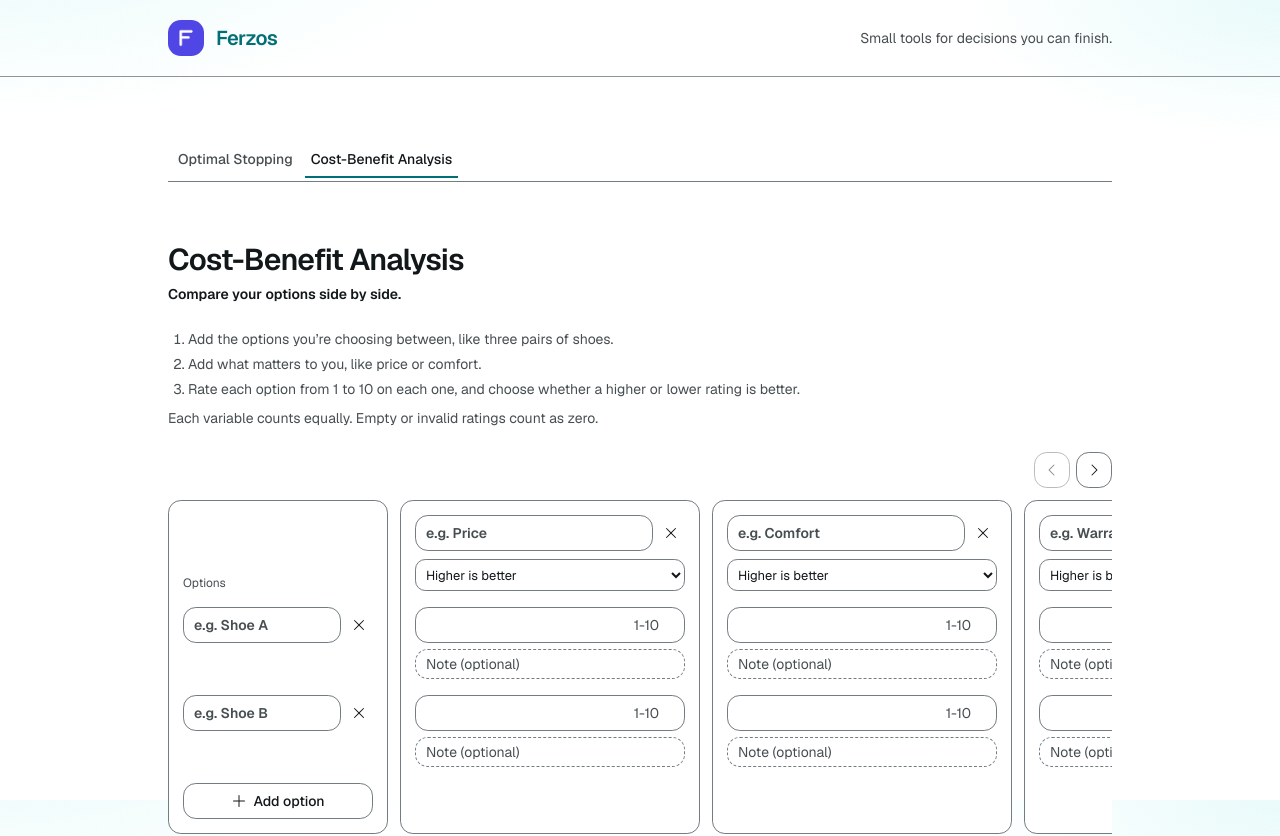
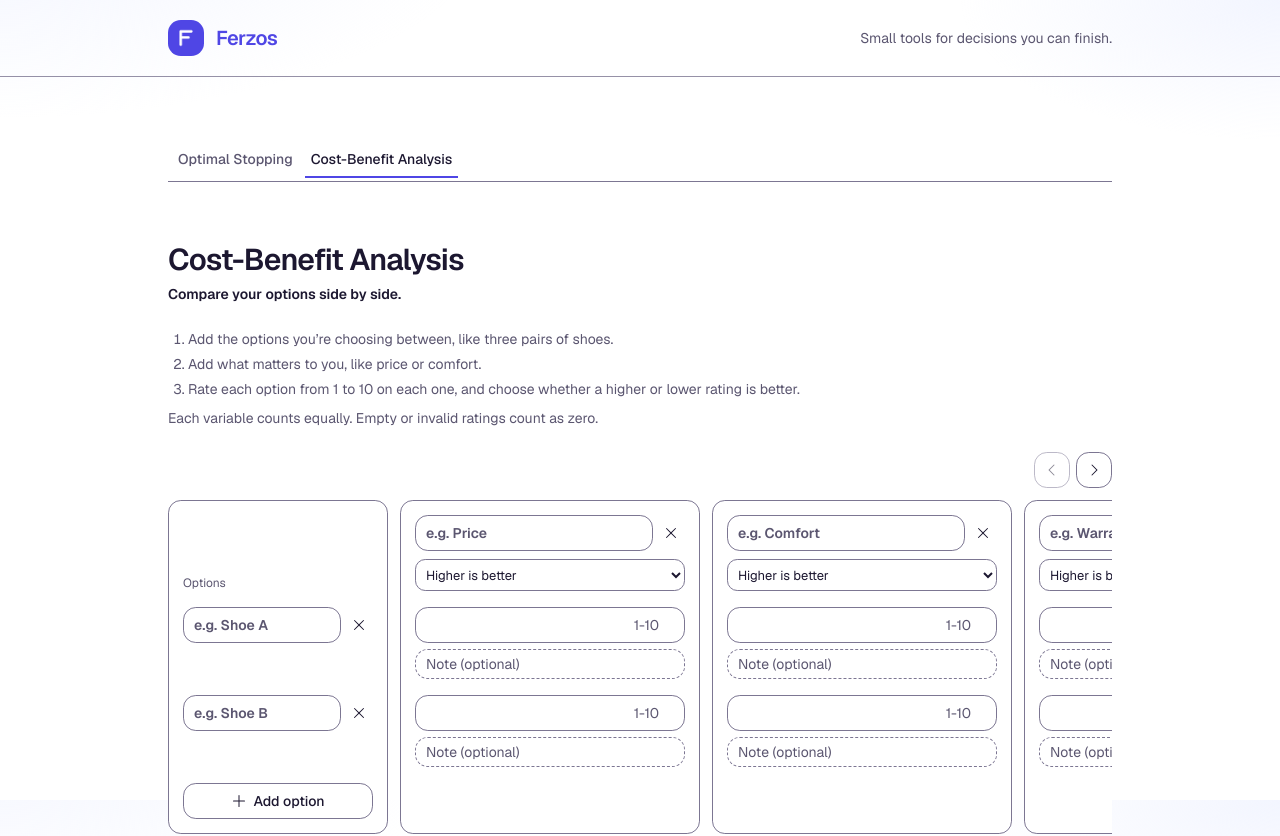
Before and after one commit to ferzos/ferzos-website, a Next.js app: page /cost-benefit-analysis in a window 1280 px wide. Shown: the top 836 px of the page. Built offline with nearby package versions, Linux system fonts and the light colour scheme.

Commit message:
Match the tools to the indigo logo in light and dark.
The wordmark, selected controls, and result use the logo indigo, with blue, violet, and rose beside it so the palette stays clear of yellow and gold.

```diff
--- a/src/app/cost-benefit-analysis/components/Results.tsx
+++ b/src/app/cost-benefit-analysis/components/Results.tsx
@@ -7,11 +7,11 @@ import { cn } from "@/lib/utils";
 
 // Literal class strings let Tailwind detect every segment color.
 const SEGMENT_COLORS = [
-  "bg-blue-900 dark:bg-blue-400",
-  "bg-orange-600 dark:bg-orange-400",
-  "bg-cyan-700 dark:bg-cyan-300",
-  "bg-violet-600 dark:bg-violet-300",
-  "bg-green-700 dark:bg-green-300",
+  "bg-indigo-700 dark:bg-indigo-300",
+  "bg-violet-700 dark:bg-violet-300",
+  "bg-blue-800 dark:bg-blue-300",
+  "bg-fuchsia-700 dark:bg-fuchsia-300",
+  "bg-purple-800 dark:bg-purple-300",
   "bg-rose-700 dark:bg-rose-300",
 ] as const;
 
--- a/src/app/globals.css
+++ b/src/app/globals.css
@@ -48,48 +48,48 @@
 
 :root {
   color-scheme: light dark;
-  --glow-light: oklch(0.94 0.04 195 / 0.45);
-  --glow-dark: oklch(0.45 0.08 195 / 0.22);
+  --glow-light: oklch(0.94 0.04 277 / 0.45);
+  --glow-dark: oklch(0.45 0.08 277 / 0.22);
   --background-light: oklch(1 0 0);
-  --background-dark: oklch(0.16 0.006 230);
-  --foreground-light: oklch(0.2 0.01 230);
-  --foreground-dark: oklch(0.97 0.005 200);
+  --background-dark: oklch(0.182 0.024 291.4);
+  --foreground-light: oklch(0.224 0.048 291.2);
+  --foreground-dark: oklch(0.966 0.017 293.1);
   --card-light: oklch(1 0 0);
-  --card-dark: oklch(0.21 0.008 230);
-  --primary-light: oklch(0.48 0.11 200);
-  --primary-dark: oklch(0.84 0.13 195);
+  --card-dark: oklch(0.227 0.046 289.9);
+  --primary-light: oklch(0.511 0.23 277);
+  --primary-dark: oklch(0.785 0.104 274.7);
   --primary-foreground-light: oklch(0.99 0 0);
-  --primary-foreground-dark: oklch(0.2 0.04 210);
-  --secondary-light: oklch(0.96 0.004 230);
-  --secondary-dark: oklch(0.27 0.008 230);
-  --secondary-foreground-light: oklch(0.2 0.01 230);
-  --secondary-foreground-dark: oklch(0.97 0.005 200);
-  --muted-light: oklch(0.96 0.004 230);
-  --muted-dark: oklch(0.26 0.008 230);
-  --muted-foreground-light: oklch(0.42 0.012 230);
-  --muted-foreground-dark: oklch(0.78 0.012 220);
-  --accent-light: oklch(0.91 0.08 195);
-  --accent-dark: oklch(0.24 0.02 200);
-  --accent-foreground-light: oklch(0.2 0.01 230);
-  --accent-foreground-dark: oklch(0.97 0.005 200);
+  --primary-foreground-dark: oklch(0.257 0.086 281.3);
+  --secondary-light: oklch(0.964 0.008 301.4);
+  --secondary-dark: oklch(0.286 0.047 290.1);
+  --secondary-foreground-light: oklch(0.224 0.048 291.2);
+  --secondary-foreground-dark: oklch(0.966 0.017 293.1);
+  --muted-light: oklch(0.964 0.008 301.4);
+  --muted-dark: oklch(0.286 0.047 290.1);
+  --muted-foreground-light: oklch(0.468 0.042 293.5);
+  --muted-foreground-dark: oklch(0.813 0.038 297.4);
+  --accent-light: oklch(0.962 0.018 272.3);
+  --accent-dark: oklch(0.284 0.058 290.9);
+  --accent-foreground-light: oklch(0.224 0.048 291.2);
+  --accent-foreground-dark: oklch(0.966 0.017 293.1);
   --destructive-light: oklch(0.55 0.2 25);
   --destructive-dark: oklch(0.74 0.16 25);
-  --border-light: oklch(0.58 0.012 230);
-  --border-dark: oklch(0.55 0.012 230);
-  --input-light: oklch(0.58 0.012 230);
-  --input-dark: oklch(0.55 0.012 230);
-  --ring-light: oklch(0.48 0.11 200);
-  --ring-dark: oklch(0.84 0.13 195);
-  --chart-1-light: oklch(0.55 0.12 200);
-  --chart-1-dark: oklch(0.8 0.12 195);
-  --chart-2-light: oklch(0.58 0.12 165);
-  --chart-2-dark: oklch(0.78 0.1 165);
-  --chart-3-light: oklch(0.55 0.12 250);
-  --chart-3-dark: oklch(0.75 0.1 250);
-  --chart-4-light: oklch(0.62 0.12 145);
-  --chart-4-dark: oklch(0.8 0.1 145);
-  --chart-5-light: oklch(0.58 0.12 30);
-  --chart-5-dark: oklch(0.75 0.1 30);
+  --border-light: oklch(0.581 0.043 294.9);
+  --border-dark: oklch(0.628 0.039 295.8);
+  --input-light: oklch(0.581 0.043 294.9);
+  --input-dark: oklch(0.628 0.039 295.8);
+  --ring-light: oklch(0.511 0.23 277);
+  --ring-dark: oklch(0.785 0.104 274.7);
+  --chart-1-light: oklch(0.511 0.23 277);
+  --chart-1-dark: oklch(0.785 0.104 274.7);
+  --chart-2-light: oklch(0.546 0.19 262);
+  --chart-2-dark: oklch(0.72 0.12 262);
+  --chart-3-light: oklch(0.541 0.22 303);
+  --chart-3-dark: oklch(0.76 0.12 303);
+  --chart-4-light: oklch(0.55 0.16 250);
+  --chart-4-dark: oklch(0.75 0.1 250);
+  --chart-5-light: oklch(0.59 0.2 350);
+  --chart-5-dark: oklch(0.76 0.13 350);
   --glow: var(--glow-light);
   --background: var(--background-light);
   --foreground: var(--foreground-light);
--- a/src/app/layout.tsx
+++ b/src/app/layout.tsx
@@ -25,7 +25,7 @@ export const viewport: Viewport = {
   colorScheme: "light dark",
   themeColor: [
     { media: "(prefers-color-scheme: light)", color: "#ffffff" },
-    { media: "(prefers-color-scheme: dark)", color: "#0b0e0f" },
+    { media: "(prefers-color-scheme: dark)", color: "#12101c" },
   ],
 };
 
--- a/src/app/manifest.ts
+++ b/src/app/manifest.ts
@@ -11,7 +11,7 @@ export default function manifest(): MetadataRoute.Manifest {
     scope: "/",
     display: "standalone",
     background_color: "#ffffff",
-    theme_color: "#006f76",
+    theme_color: "#4f46e5",
     icons: [
       {
         src: icon192.src,
```
